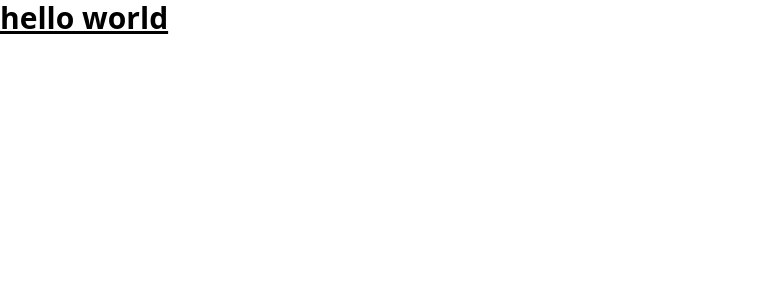
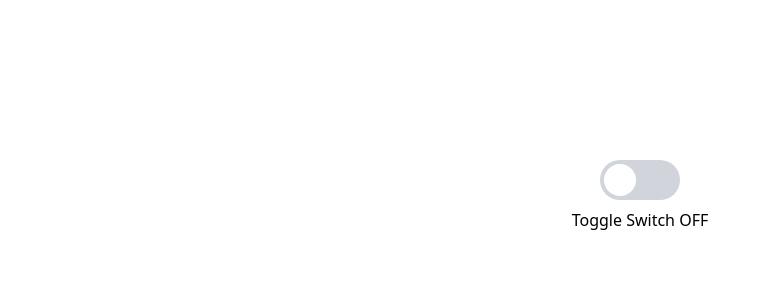
Before and after one commit to Leo-Xee/wanted_pre_onboarding, a React (Create React App) app: page / in a window 1280 px wide. Shown: the top 300 px of the page, without its empty margins (0-766 px from the left). Built offline with nearby package versions, Linux system fonts and the light colour scheme.

Commit message:
:sparkles: feat: toggle button 컴포넌트 추가

```diff
--- a/src/App.jsx
+++ b/src/App.jsx
@@ -1,7 +1,13 @@
 import React from "react";
 
+import Toggle from "./components/Toggle";
+
 function App() {
-  return <div className="text-3xl font-bold underline">hello world</div>;
+  return (
+    <div className="flex flex-col justify-center">
+      <Toggle />
+    </div>
+  );
 }
 
 export default App;
--- /dev/null
+++ b/src/components/Toggle.jsx
@@ -0,0 +1,33 @@
+import React, { useState } from "react";
+
+function Toggle() {
+  const [isToggled, setIsToggled] = useState(false);
+  const text = isToggled ? "ON" : "OFF";
+
+  const onToggle = () => {
+    setIsToggled((prev) => !prev);
+  };
+
+  return (
+    <div className="flex flex-col items-center mt-40">
+      <label className="cursor-pointer">
+        <div className="relative">
+          <input type="checkbox" onClick={onToggle} className="sr-only" />
+          <div
+            className={`w-20 h-10 bg-gray-300 rounded-full ${
+              isToggled ? "bg-violet-700" : ""
+            } ease-linear duration-100`}
+          ></div>
+          <div
+            className={`absolute animate-toggle left-1 top-1 w-8 h-8 bg-white rounded-full ${
+              isToggled ? "translate-x-10" : "translate-x-0"
+            } ease-linear duration-100`}
+          ></div>
+        </div>
+      </label>
+      <span className="mt-2">Toggle Switch {text}</span>
+    </div>
+  );
+}
+
+export default Toggle;
```
Also changed, not shown: .eslintrc.json.
